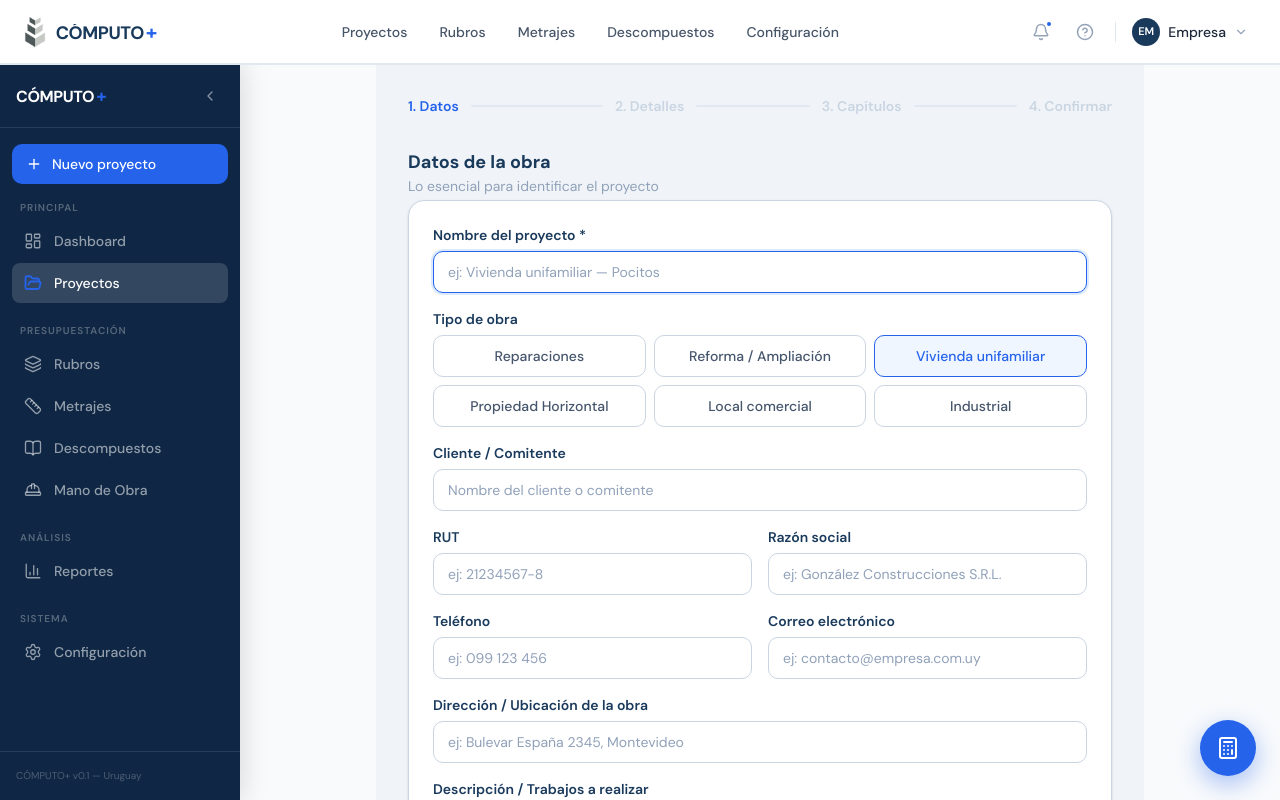
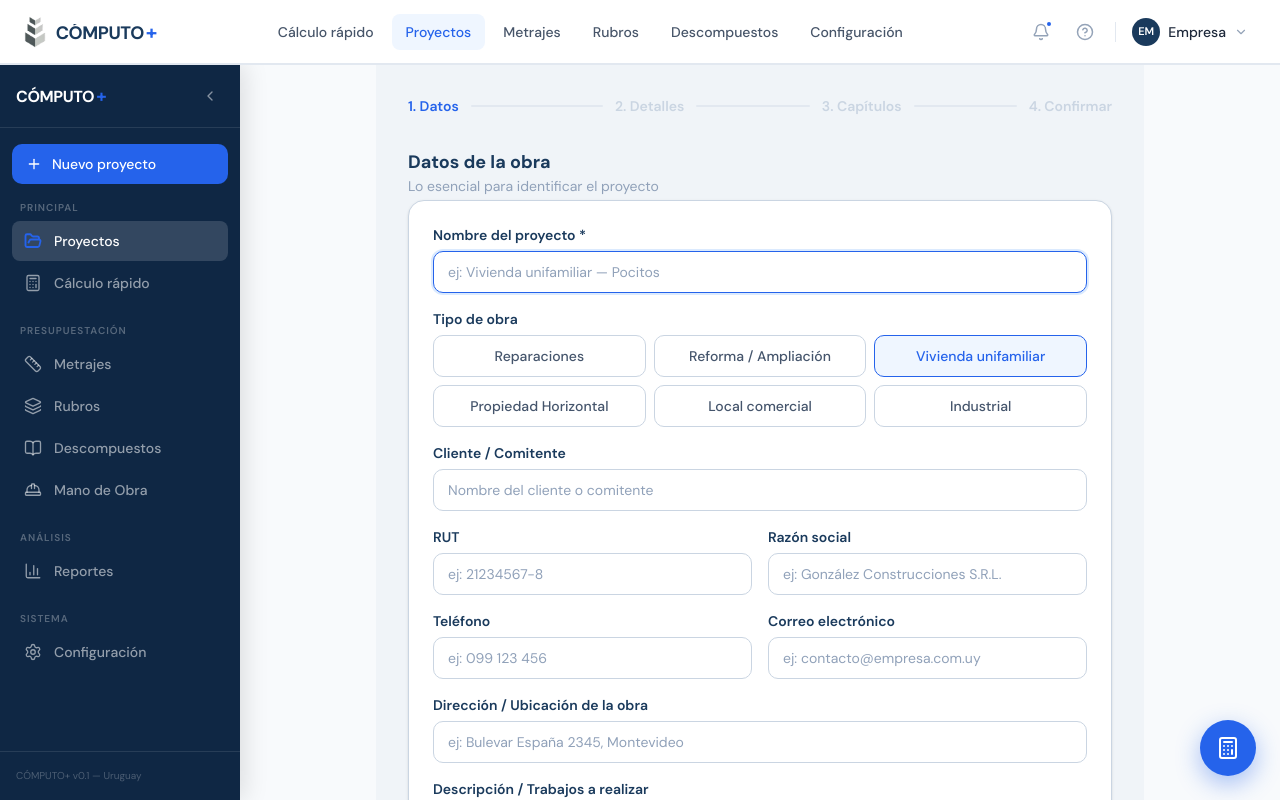
Before and after one commit to delamatriz/computo-plus, a Next.js app in the folder computo-app/: page /proyectos/nuevo in a window 1280 px wide. Built offline with nearby package versions, Linux system fonts and the light colour scheme.

Commit message:
refactor: navegación — quitar Dashboard, agregar Cálculo rápido, reordenar Metrajes antes de Rubros

```diff
--- a/computo-app/src/components/layout/Header.tsx
+++ b/computo-app/src/components/layout/Header.tsx
@@ -61,9 +61,10 @@ export function Header({ onMenuClick, showMenuButton = false }: HeaderProps) {
       {!isHome && (
         <nav className="hidden md:flex items-center gap-1">
           {[
-            { href: "/dashboard", label: "Proyectos" },
+            { href: "/calcular", label: "Cálculo rápido" },
+            { href: "/proyectos", label: "Proyectos" },
+            { href: "/metrajes", label: "Metrajes" },
             { href: "/rubros", label: "Rubros" },
-            { href: "/metrajes", label: "Metrajes" },
             { href: "/recetas", label: "Descompuestos" },
             { href: "/configuracion", label: "Configuración" },
           ].map((item) => (
@@ -71,7 +72,7 @@ export function Header({ onMenuClick, showMenuButton = false }: HeaderProps) {
               key={item.href}
               href={item.href}
               className={cn(
-                "px-3.5 py-2 rounded-[8px] text-sm font-medium transition-colors",
+                "px-3.5 py-2 rounded-[8px] text-sm font-medium transition-colors whitespace-nowrap",
                 pathname.startsWith(item.href)
                   ? "bg-brand-pale text-brand-accent"
                   : "text-text-secondary hover:text-text-primary hover:bg-bg-base"
--- a/computo-app/src/components/layout/Sidebar.tsx
+++ b/computo-app/src/components/layout/Sidebar.tsx
@@ -4,8 +4,8 @@ import { useState } from "react";
 import Link from "next/link";
 import { usePathname } from "next/navigation";
 import {
-  LayoutDashboard,
   FolderOpen,
+  Calculator,
   Layers,
   BookOpen,
   Users,
@@ -25,15 +25,15 @@ const navItems = [
   {
     section: "Principal",
     items: [
-      { href: "/dashboard", icon: LayoutDashboard, label: "Dashboard" },
       { href: "/proyectos", icon: FolderOpen, label: "Proyectos" },
+      { href: "/calcular", icon: Calculator, label: "Cálculo rápido" },
     ],
   },
   {
     section: "Presupuestación",
     items: [
+      { href: "/metrajes", icon: Ruler, label: "Metrajes" },
       { href: "/rubros", icon: Layers, label: "Rubros" },
-      { href: "/metrajes", icon: Ruler, label: "Metrajes" },
       { href: "/recetas", icon: BookOpen, label: "Descompuestos" },
       { href: "/categorias", icon: HardHat, label: "Mano de Obra" },
     ],
```
